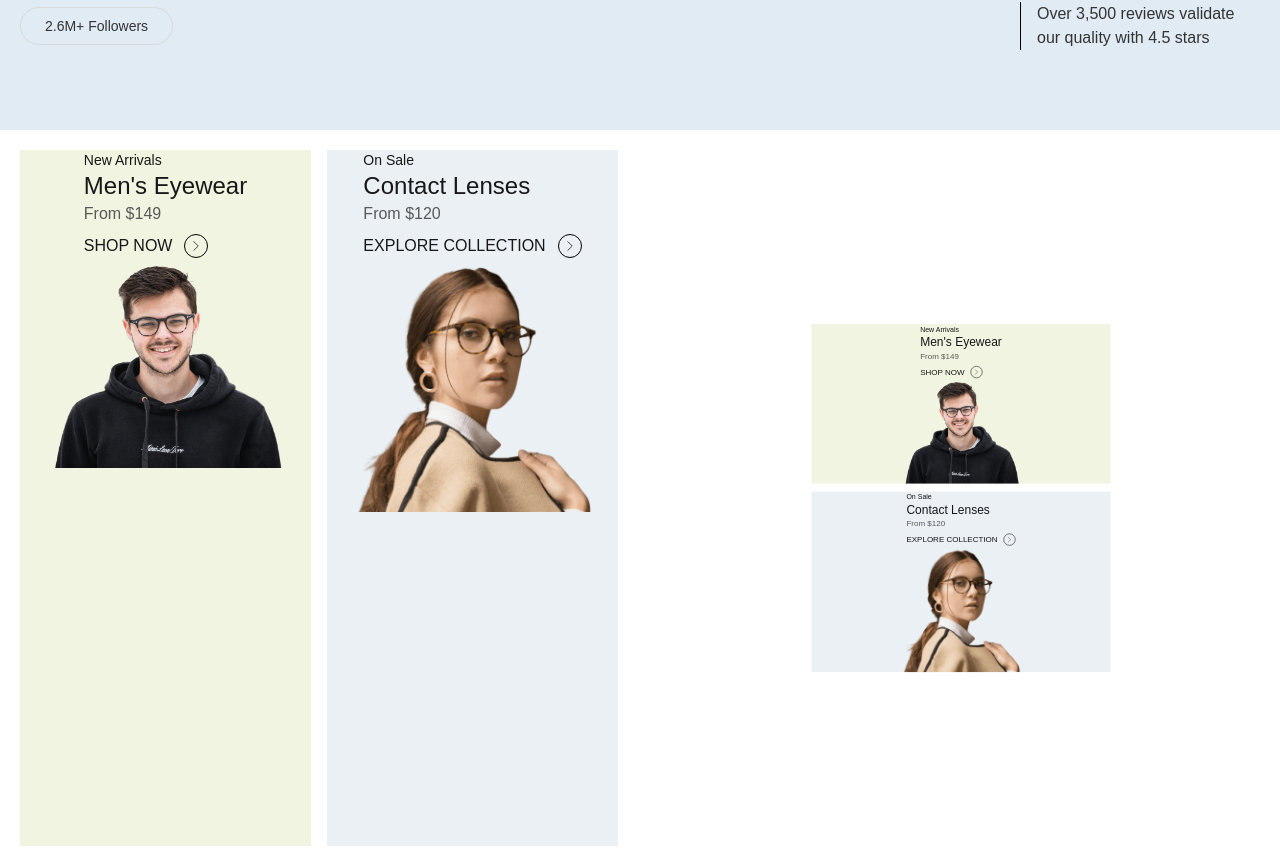
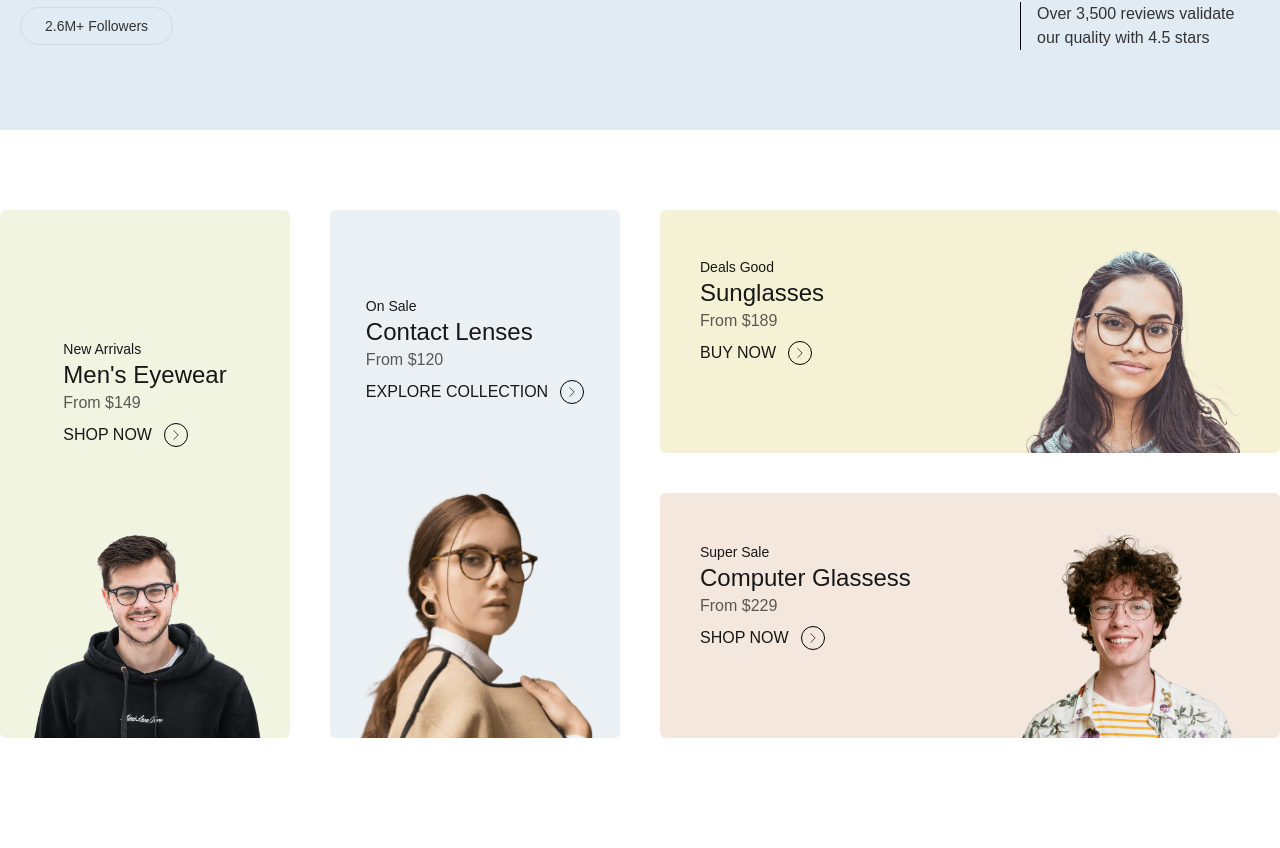
Before and after one commit to Yagya-Adh/opticals, a Next.js app: page / in a window 1280 px wide. Shown: the part 739-1587 px from the top of the page. Built offline with nearby package versions, Linux system fonts and the light colour scheme.

Commit message:
gridcards re-arrange: home page  grid card is possible near fix.

```diff
--- a/app/components/home/GridPostCard.tsx
+++ b/app/components/home/GridPostCard.tsx
@@ -8,6 +8,7 @@ import boyCurly from "../../assets/images/home/boycurly.png";
 
 interface IGridPassProps {
   gridPass?: string;
+  variant: string;
 }
 
 interface IgridPostCardData {
@@ -42,37 +43,50 @@ const gridPostCardData: IgridPostCardData[] = [
     background: "bg-[#ebf0f4]",
   },
 
-  // {
-  //   id: 3,
-  //   title: "Deals Good",
-  //   type: "Sunglasses",
-  //   price: 189.0,
-  //   context: "BUY NOW",
-  //   image: womenNonRing,
-  //   span: "row-span-4",
-  //   background: "bg-[#f5f1d5]",
-  // },
-  // {
-  //   id: 4,
-  //   title: "Super Sale",
-  //   type: "Computer Glassess",
-  //   price: 229.0,
-  //   context: "SHOP NOW",
-  //   image: boyCurly,
-  //   span: "row-span-4",
-  //   background: "bg-[#f4e7de]",
-  // },
+  {
+    id: 3,
+    title: "Deals Good",
+    type: "Sunglasses",
+    price: 189.0,
+    context: "BUY NOW",
+    image: womenNonRing,
+    span: "row-span-4",
+    background: "bg-[#f5f1d5]",
+  },
+  {
+    id: 4,
+    title: "Super Sale",
+    type: "Computer Glassess",
+    price: 229.0,
+    context: "SHOP NOW",
+    image: boyCurly,
+    span: "row-span-4",
+    background: "bg-[#f4e7de]",
+  },
 ];
 
 const GridPostCard = () => {
   return (
-    <div className=" mx-auto">
-      <div className="grid lg:grid-cols-2 grid-cols-1 gap-1  col-span-3">
-        <BlogCardGroup />
+    <div className="py-20 max-w-screen-2xl mx-auto">
+      <div className="grid lg:grid-cols-2 grid-cols-1 gap-10">
+        <div className="grid lg:grid-cols-2 grid-cols-1 gap-10 lg:col-span-1">
+          {gridPostCardData?.slice(0, 2).map((gridData) => (
             <BlogCardGroup
-          gridPass="lg:grid-cols-1 scale-50"
-          width="flex flex-row "
+              gridData={gridData}
+              variant="flex lg:items-center lg:flex-col lg:justify-end
+                md:flex-row items-end"
             />
+          ))}
+        </div>
+
+        <div className="grid grid-cols-1 gap-10 lg:col-span-1">
+          {gridPostCardData?.slice(2, 4).map((gridData) => (
+            <BlogCardGroup
+              gridData={gridData}
+              variant="flex p-10 pb-0 items-end justify-between"
+            />
+          ))}
+        </div>
       </div>
     </div>
   );
@@ -80,26 +94,21 @@ const GridPostCard = () => {
 
 export default GridPostCard;
 
-const BlogCardGroup = ({ gridPass }: IGridPassProps) => {
+const BlogCardGroup = ({ gridData, variant }: IGridPassProps) => {
   return (
+    <>
       <div
         className={`
-        gap-4 grid md:grid-cols-2 p-5
-        ${gridPass && gridPass}
-
-        `}
-    >
-      {gridPostCardData?.map((gridData) => (
-        <div
-          className={`
-                flex  lg:items-center lg:flex-col
-                md:flex-row items-end
-                      ${gridData.background && gridData.background}
+               rounded-md
+                      ${
+                        gridData.background && gridData.background
+                      }
+                      ${variant && variant}
           `}
         key={gridData.id}
       >
-          <div className="text-light  ">
-            <h2 className="text-sm ">{gridData.title}</h2>
+        <div className="text-light lg:pb-20">
+          <h2 className="text-sm">{gridData.title}</h2>
           <h3 className="text-2xl font-medium ">{gridData.type}</h3>
           <h4 className="text-optixColor-optTextMain font-light opacity-80">
             From ${gridData.price}
@@ -113,48 +122,10 @@ const BlogCardGroup = ({ gridPass }: IGridPassProps) => {
           <Image
             src={gridData.image}
             alt="grid_image"
-              className="object-cover  max-w-60"
+            className="object-cover max-w-60"
           />
         </div>
       </div>
-      ))}
-    </div>
+    </>
   );
 };
-/*  <div
-      className={`
-        gap-4 grid md:grid-cols-2 p-5
-        ${gridPass && gridPass}
-
-        `}
-    >
-      {gridPostCardData?.map((gridData) => (
-        <div
-          className={`
-                flex  lg:items-center lg:flex-col
-                md:flex-row items-end
-               bg-rose-300
-          `}
-          key={gridData.id}
-        >
-          <div className="text-light  ">
-            <h2 className="text-sm ">{gridData.title}</h2>
-            <h3 className="text-2xl font-medium ">{gridData.type}</h3>
-            <h4 className="text-optixColor-optTextMain font-light opacity-80">
-              From ${gridData.price}
-            </h4>
-            <span className="font-medium flex items-center leading-10 min-w-screen-60">
-              {gridData.context}
-              <ChevronRightIcon className="size-6 text-optixColor-optTextMain border border-optixColor-opttitle hover:bg-optixColor-opttitle rounded-full p-1 ms-3 font-bold" />
-            </span>
-          </div>
-          <div>
-            <Image
-              src={gridData.image}
-              alt="grid_image"
-              className="object-cover  max-w-60"
-            />
-          </div>
-        </div>
-      ))}
-    </div> */
```
Lines whose indentation alone changed are shown as unchanged.
